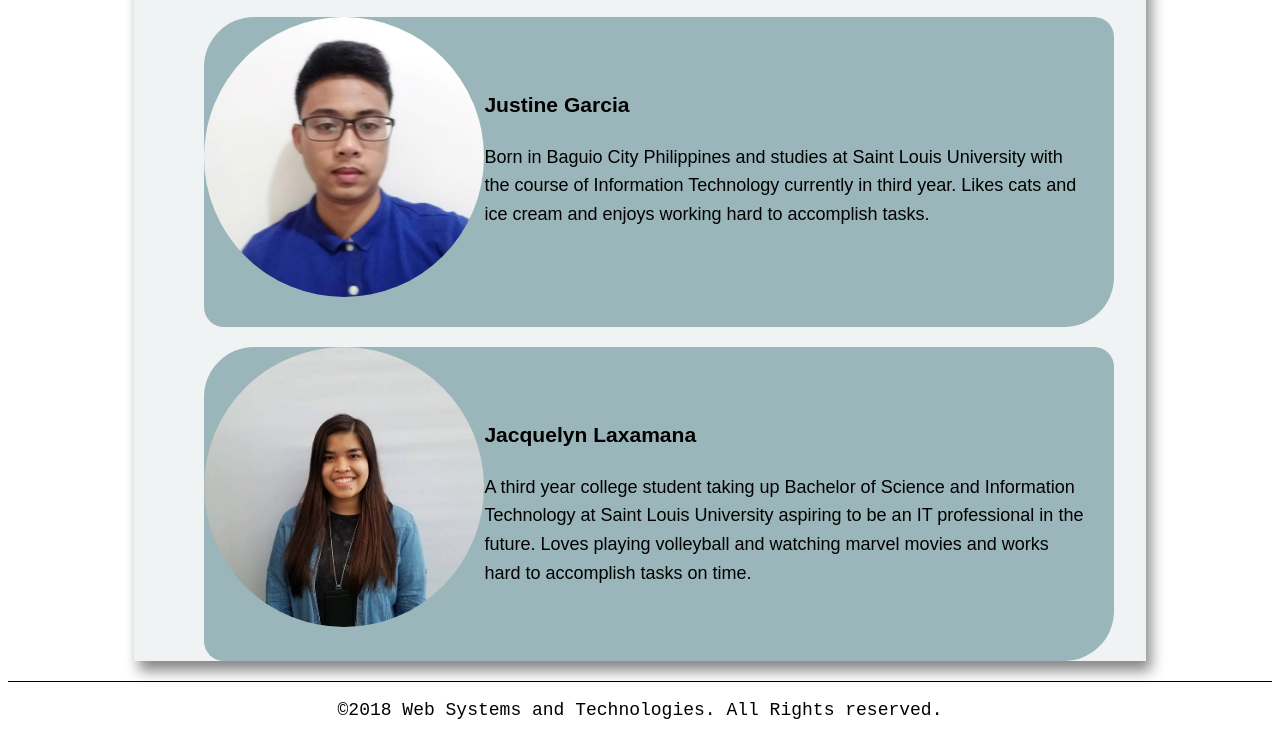
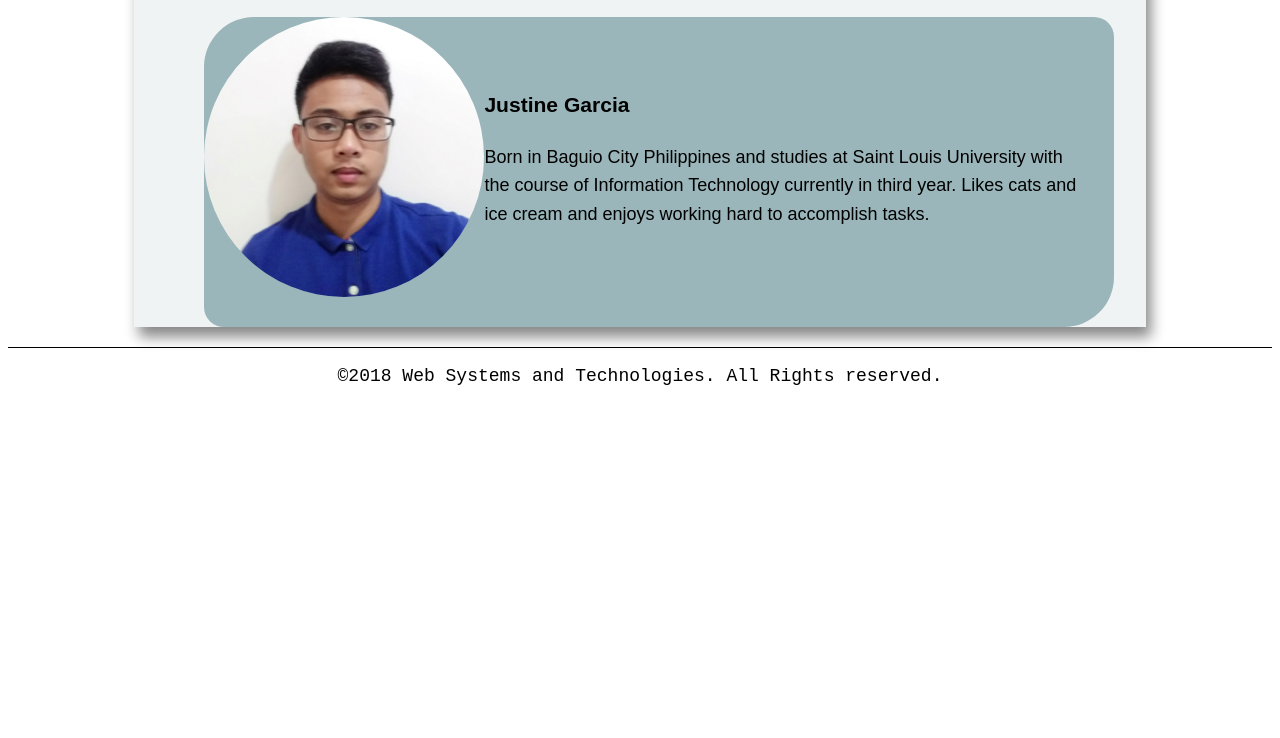
Before and after one commit to blank-2/webteklek, a plain HTML site: page MIDTERMS/website/aboutUS.html in a window 1280 px wide. Shown: the part 1158-1896 px from the top of the page. After the commit the page ends 1562 px from the top, so only its background shows below. Drawn offline with Linux system fonts and the light colour scheme.

Commit message:
Update aboutUS.html

```diff
--- a/MIDTERMS/website/aboutUS.html
+++ b/MIDTERMS/website/aboutUS.html
@@ -67,15 +67,7 @@
 					</div>
 			   </article>
 
-			   <article class = "auth" id = "auth4">
-					<img id = "a4"  class = "aboutUsPicture"  src="./images/jacq.jpg" alt="jacq" />
-					<div id="jacqA">
-					<h3 class="author">Jacquelyn Laxamana</h3>
-					<p>A third year college student taking up Bachelor of Science and Information Technology at Saint Louis University
-					aspiring to be an IT professional in the future. Loves playing volleyball and watching marvel movies and
-					works hard to accomplish tasks on time.</p>
-					</div>
-				</article>
+
 			</div>
 		</div>
 		<footer class="foot">
```
